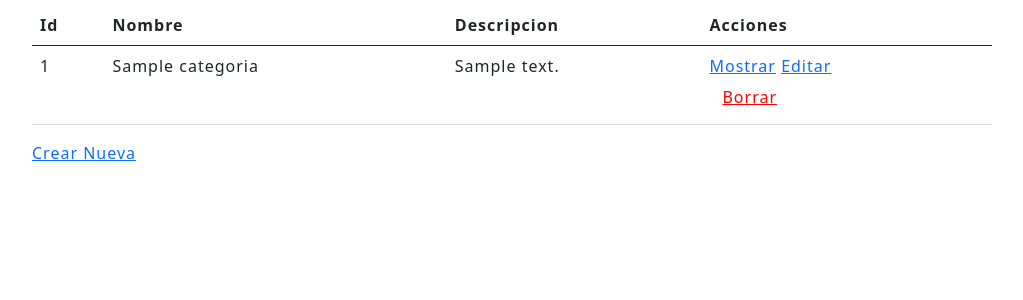
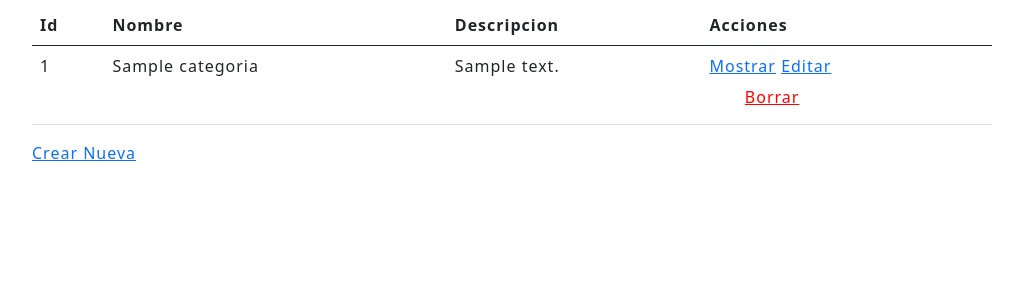
Before and after one commit to MiguelHurtadoDevelop/ProyectoSymfony, a Symfony app: template templates/categorias/index.html.twig in a window 1280 px wide. Shown: the part 211-511 px from the top of the page, without its empty margins (128-1151 px from the left). Run offline with Twig, Linux system fonts and the light colour scheme; the template is opened without the code that fills it: most values are stand-ins (such as "Sample title", 1, 10 or a date in 2020); some libraries are stand-ins or nearby versions.

Commit message:
cambiando vista

```diff
--- a/templates/categorias/_delete_form.html.twig
+++ b/templates/categorias/_delete_form.html.twig
@@ -1,4 +1,4 @@
 <form method="post" action="{{ path('app_categorias_delete', {'id': categoria.id}) }}" onsubmit="return confirm('¿Estás seguro de borrar la categoría?');">
     <input type="hidden" name="_token" value="{{ csrf_token('delete' ~ categoria.id) }}">
-    <button class="btn delete">Borrar</button>
+    <button class="btn delete" style="margin-left:1.4rem;">Borrar</button>
 </form>
--- a/templates/pedidos/_delete_form.html.twig
+++ b/templates/pedidos/_delete_form.html.twig
@@ -1,4 +1,4 @@
 <form method="post" action="{{ path('app_pedidos_delete', {'id': pedido.id}) }}" onsubmit="return confirm('¿Estás seguro de borrar el pedido?');">
     <input type="hidden" name="_token" value="{{ csrf_token('delete' ~ pedido.id) }}">
-    <button class="btn delete">Delete</button>
+    <button class="btn delete" >Delete</button>
 </form>
--- a/templates/pedidos/index.html.twig
+++ b/templates/pedidos/index.html.twig
@@ -36,6 +36,6 @@
             </tbody>
         </table>
 
-        <a href="{{ path('app_pedidos_new') }}">Create new</a>
+        <a href="{{ path('app_pedidos_new') }}">Crear Pedido</a>
     </main>
 {% endblock %}
--- a/templates/pedidos/show.html.twig
+++ b/templates/pedidos/show.html.twig
@@ -18,7 +18,7 @@
                 </tr>
                 <tr>
                     <th>Enviado</th>
-                    <td>{{ pedido.enviado ? 'true' : 'false' }}</td>
+                    <td>{{ pedido.enviado ? 'Enviado' : 'Pendiente' }}</td>
                 </tr>
                 <tr>
                     <th>Precio</th>
--- a/templates/pedidosproductos/_delete_form.html.twig
+++ b/templates/pedidosproductos/_delete_form.html.twig
@@ -1,4 +1,4 @@
 <form method="post" action="{{ path('app_pedidosproductos_delete', {'id': pedidosproducto.id}) }}" onsubmit="return confirm('Are you sure you want to delete this item?');">
     <input type="hidden" name="_token" value="{{ csrf_token('delete' ~ pedidosproducto.id) }}">
-    <button class="btn">Delete</button>
+    <button class="btn" style="margin-left:1.4rem;">Delete</button>
 </form>
--- a/templates/productos/_delete_form.html.twig
+++ b/templates/productos/_delete_form.html.twig
@@ -1,4 +1,4 @@
 <form method="post" action="{{ path('app_productos_delete', {'id': producto.id}) }}" onsubmit="return confirm('¿Estás seguro de borrar este producto?');">
     <input type="hidden" name="_token" value="{{ csrf_token('delete' ~ producto.id) }}">
-    <button class="btn delete">Borrar</button>
+    <button style="margin-left:1.4rem;" class="btn delete">Borrar</button>
 </form>
```
